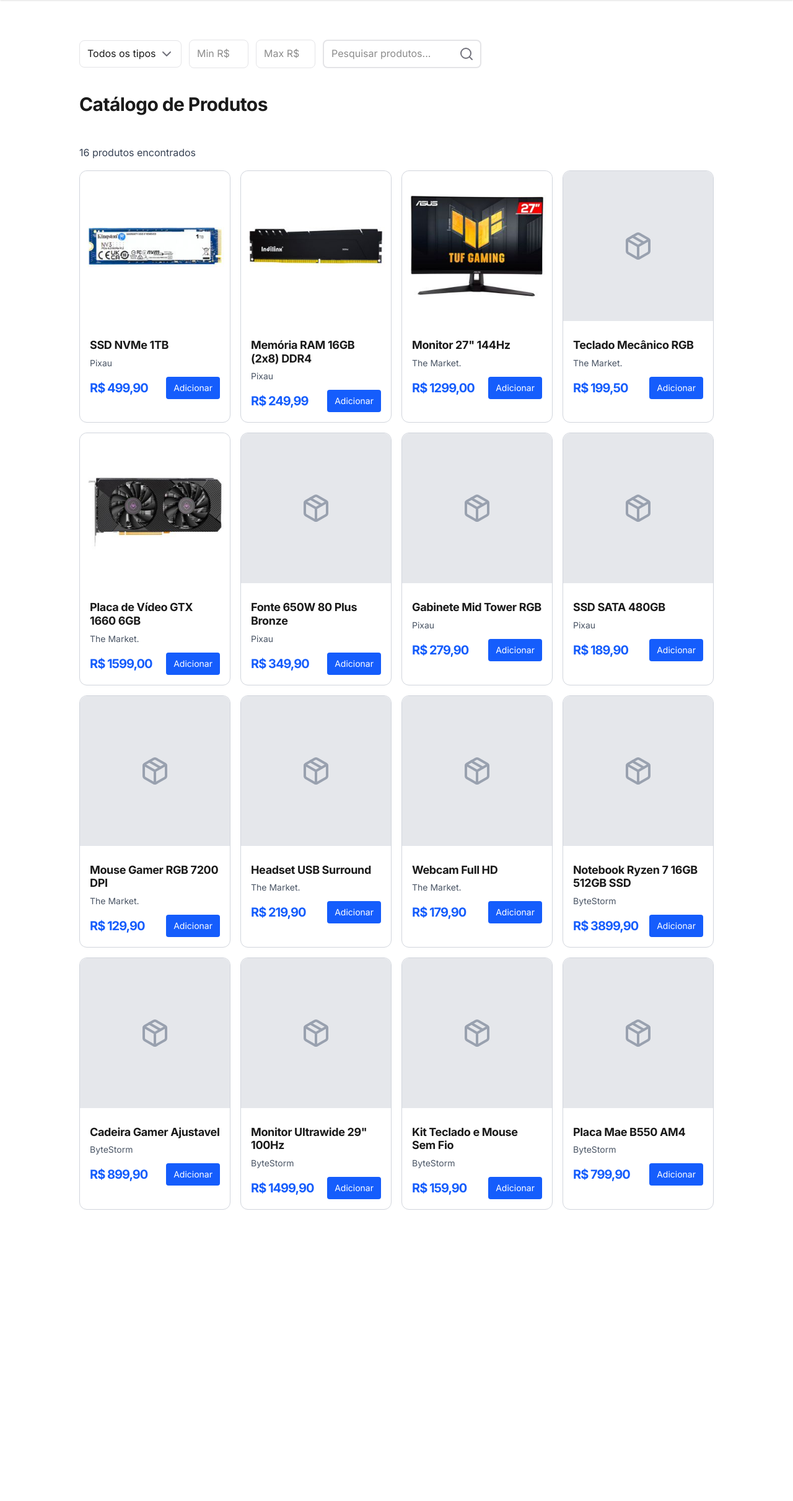
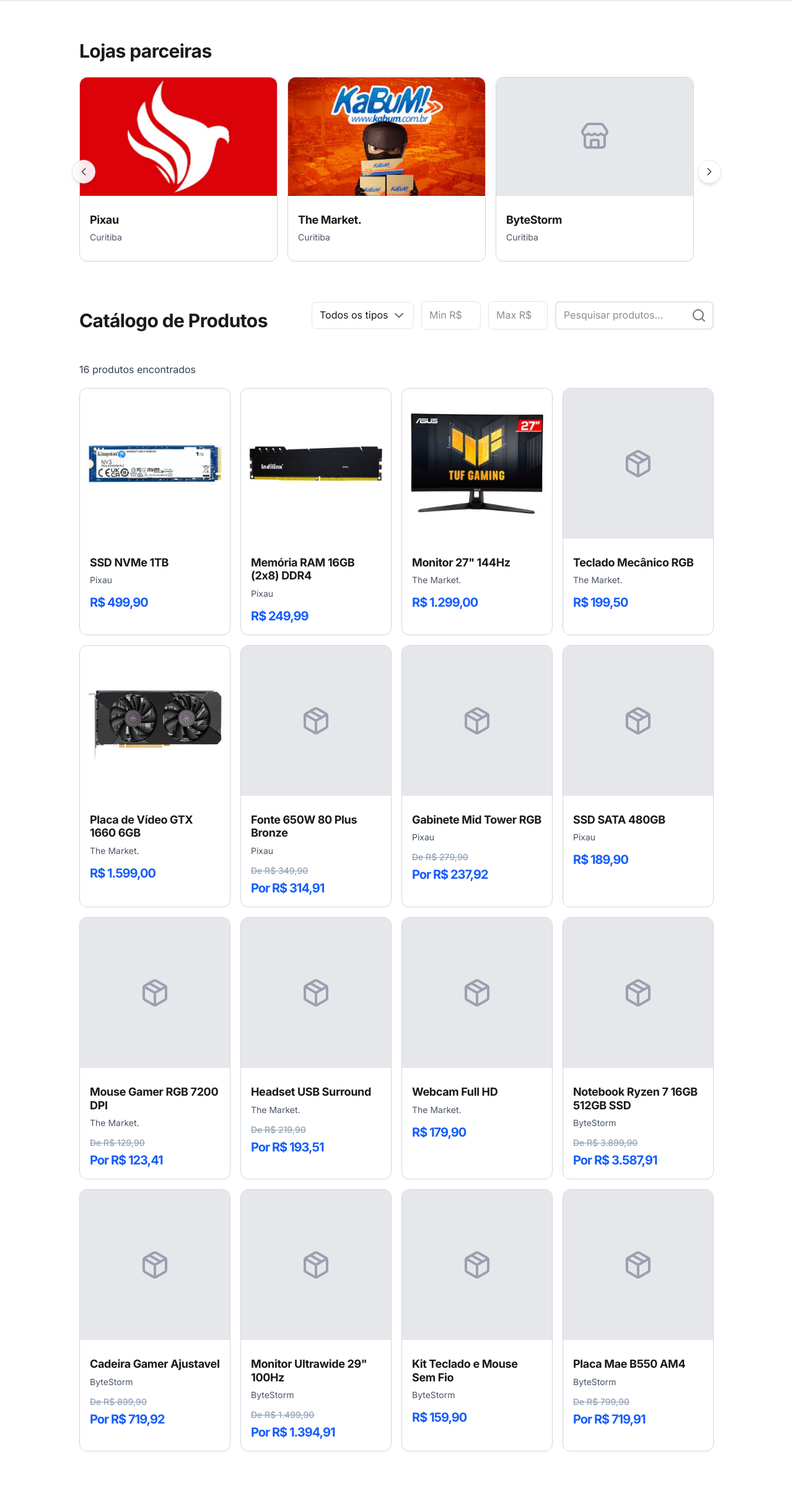
Before and after one commit to cmarinho-dev/technoup, a PHP site: page /catalogo in a window 1280 px wide. Shown: the part 65-2487 px from the top of the page at 62% size. Before the commit the page ends 2017 px from the top, so only its background shows below. Run offline with PHP 8.4, Linux system fonts and the light colour scheme; data comes from the database, SQL or seed files in the repository.

Commit message:
Catalogo ATT

```diff
--- a/catalogo/index.php
+++ b/catalogo/index.php
@@ -1,11 +1,70 @@
 <?php
 require_once '../_php/crud.php';
+require_once '../_componentes/carrousel.php';
 
+//ler produtos
 $resultado_produtos = ler('produto');
 $total_produtos = mysqli_num_rows($resultado_produtos);
 
-$content = <<<HTML
+//ler lojas
+$resultado_loja = ler('loja');
+$lojas = [];
 
+if ($resultado_loja) {
+    while ($loja = mysqli_fetch_assoc($resultado_loja)) {
+        $lojas[] = $loja;
+    }
+}
+
+//
+// MOSTRAR LOJAS
+//
+$content = '';
+$carrousel_content = '';
+// Gera cards de lojas
+if (count($lojas) > 0) {
+    foreach ($lojas as $loja) {
+        $img = '';
+        if ($loja['banner_img']) {
+            if (file_exists($loja['banner_img'])) {
+                $descricao = 'imagem da loja ' . $loja['nome_loja'];
+                $img = <<<IMG
+                        <img src="{$loja['banner_img']}" alt="$descricao"
+                            class="w-full h-full object-cover z-10 rounded-t-xl">
+                    IMG;
+            }
+        }
+        $carrousel_content .= <<<CARD
+        <div data-nome-loja="{$loja['nome_loja']}" class="card min-w-[85%] snap-start rounded-xl border border-gray-300 bg-white transition-shadow hover:shadow-xl sm:min-w-[320px]">
+            <div class="relative bg-gray-200 w-full rounded-t-xl aspect-5/3 mb-3 flex items-center justify-center">
+                <i data-lucide="store" class="absolute w-12 h-12 text-gray-400"></i>
+                $img
+            </div>
+            <div class="p-4">
+                <h3 class="font-semibold text-lg mb-2">{$loja['nome_loja']}</h3>
+                <p class="text-gray-600 text-sm mb-3">{$loja['cidade']}</p>
+            </div>
+        </div>
+        CARD;
+    }
+    $content .= getCarrousel($carrousel_content, 'Lojas parceiras', 'lojas_carousel');
+} else {
+    $content .= <<<HTML
+    <div class="text-center py-12 border border-gray-300 rounded-2xl">
+        <i data-lucide="store" class="w-16 h-16 text-gray-300 mx-auto mb-3"></i>
+        <p class="text-lg">Nenhuma loja encontrada</p>
+    </div>
+HTML;
+}
+
+
+//
+// MOSTRAR PRODUTOS
+//    --primeiro vem umas opções de filtro e + um título
+$content .= <<<HTML
+
+<div id="catalogo_header" class=" flex flex-row flex-wrap justify-between items-center mb-3">
+    <h1 class="text-3xl font-bold mb-2">Catálogo de Produtos</h1>
     <div id="pesquisa_produto_catalogo" class="flex gap-3 mb-6 flex-wrap">
         <div id="pesquisa_tipo" class="relative flex items-center border-box max-w-64">
             <select name="tipo_produto" id="tipo_produto" class="box-border
@@ -13,7 +72,7 @@ $content = <<<HTML
                 focus:outline-none focus:border-blue-500 appearance-none">
                 <option value="">Todos os tipos</option>
                 <option value="computador">Computador</option>
-            <option value="periferico">Periférico</option>
+                <option value="Periférico">Periférico</option>
                 <option value="eletronico">Eletrônico</option>
             </select>
             <i data-lucide="chevron-down" class="absolute text-zinc-500 bg-white end-0 me-3 z-10 pointer-events-none"></i>
@@ -35,8 +94,6 @@ $content = <<<HTML
             <i data-lucide="search" class="absolute text-zinc-500 bg-white end-0 me-3 z-10 pointer-events-none"></i>
         </div>
     </div>
-<div id="catalogo_header" class="mb-6">
-    <h1 class="text-3xl font-bold mb-2">Catálogo de Produtos</h1>
 </div>
 <div id="catalogo_contador" class="text-gray-700 font-base">
     $total_produtos produtos encontrados
@@ -65,9 +122,27 @@ if ($total_produtos > 0) {
             }
         }
 
-        $preco_formatado = number_format($produto['preco'], 2, ',', '');
+        $desconto = (int)($produto['desconto'] ?? 0);
+        $preco_original_formatado = number_format((float)$produto['preco'], 2, ',', '.');
+        $preco_final_formatado = number_format((float)($produto['preco_final'] ?? $produto['preco']), 2, ',', '.');
+        $preco_markup = '';
+
+        if ($desconto > 0) {
+            $preco_markup = <<<HTMLPRECO
+                <div class="relative inline-flex items-start">
+                    <span class="text-sm font-medium text-slate-400 line-through">De R$ $preco_original_formatado</span>
+                </div>
+                <span class="text-xl tracking-tighter font-bold text-blue-600 text-nowrap">Por R$ $preco_final_formatado</span>
+            HTMLPRECO;
+        } else {
+            $preco_markup = <<<HTMLPRECO
+                <span class="text-xl tracking-tighter font-bold text-blue-600 text-nowrap">R$ $preco_final_formatado</span>
+            HTMLPRECO;
+        }
+
         $content .= <<<CARD
-        <div class="bg-white rounded-xl border border-gray-300 hover:shadow-xl transition-shadow">
+        <div  data-nome-produto="{$produto['nome']}" data-preco-produto="{$produto['preco_final']}" data-tipo-produto="{$produto['tipo']}"
+        class="card bg-white rounded-xl border border-gray-300 hover:shadow-xl transition-shadow">
             <div class="relative bg-gray-200 w-full rounded-t-xl aspect-square mb-3 flex items-center justify-center">
                 <i data-lucide="package" class="absolute w-12 h-12 text-gray-400"></i>
                 $img
@@ -75,16 +150,56 @@ if ($total_produtos > 0) {
             <div class="p-4">
                 <h3 class="font-semibold text-lg mb-2">{$produto['nome']}</h3>
                 <p class="text-gray-600 text-sm mb-3">$loja_nome</p>
-                <div class="flex justify-between items-center flex-wrap gap-2">
-                    <span class="text-xl tracking-tighter font-bold text-blue-600 text-nowrap">R$ $preco_formatado</span>
-                    <button class="bg-blue-600 hover:bg-blue-700 text-white px-3 py-2 rounded text-sm">
-                        Adicionar
-                    </button>
+                <div class="flex justify-between items-end flex-wrap gap-2">
+                    <div class="flex flex-col gap-1">
+                        $preco_markup
+                    </div>
+                    <!--<button class="bg-blue-600 hover:bg-blue-700 text-white px-3 py-2 rounded text-sm">-->
+                    <!--    Adicionar-->
+                    <!--</button>-->
                 </div>
             </div>
         </div>
         CARD;
     }
+    $content .= <<<HTMLjs
+<script>
+    const buscarInput = document.getElementById('search');
+    const tipoInput = document.getElementById('tipo_produto');
+    const precoMinInput = document.getElementById('pesquisa_preco_min');
+    const precoMaxInput = document.getElementById('pesquisa_preco_max');
+
+    function filtrarProdutos() {
+        const nomeBuscado = (buscarInput.value || '').trim().toLowerCase().normalize('NFD').replace(/[\u0300-\u036f]/g, "");
+        const tipoBuscado = (tipoInput.value || '').trim().toLowerCase().normalize('NFD').replace(/[\u0300-\u036f]/g, "");
+        const precoMin = parseFloat(precoMinInput.value);
+        const precoMax = parseFloat(precoMaxInput.value);
+
+        document.querySelectorAll('.card').forEach(card => {
+            const nomeProduto = (card.dataset.nomeProduto || '').toLowerCase().normalize('NFD').replace(/[\u0300-\u036f]/g, "");
+            const tipoProduto = (card.dataset.tipoProduto || '').toLowerCase().normalize('NFD').replace(/[\u0300-\u036f]/g, "");
+            const precoProduto = parseFloat(card.dataset.precoProduto || 0);
+
+            const correspondeNome = nomeProduto.includes(nomeBuscado);
+            const correspondeTipo = !tipoBuscado || tipoProduto === tipoBuscado;
+            const correspondePrecoMin = Number.isNaN(precoMin) || precoProduto >= precoMin;
+            const correspondePrecoMax = Number.isNaN(precoMax) || precoProduto <= precoMax;
+
+            if (correspondeNome && correspondeTipo && correspondePrecoMin && correspondePrecoMax) {
+                card.style.display = 'block';
+            } else {
+                card.style.display = 'none';
+            }
+        });
+    }
+
+    buscarInput.addEventListener('input', filtrarProdutos);
+    tipoInput.addEventListener('change', filtrarProdutos);
+    precoMinInput.addEventListener('input', filtrarProdutos);
+    precoMaxInput.addEventListener('input', filtrarProdutos);
+</script>
+HTMLjs;
+
 } else {
     $content .= <<<EMPTY
     <div class="col-span-full text-center py-12 border border-gray-300 rounded-2xl">
```
Lines whose indentation alone changed are shown as unchanged.
